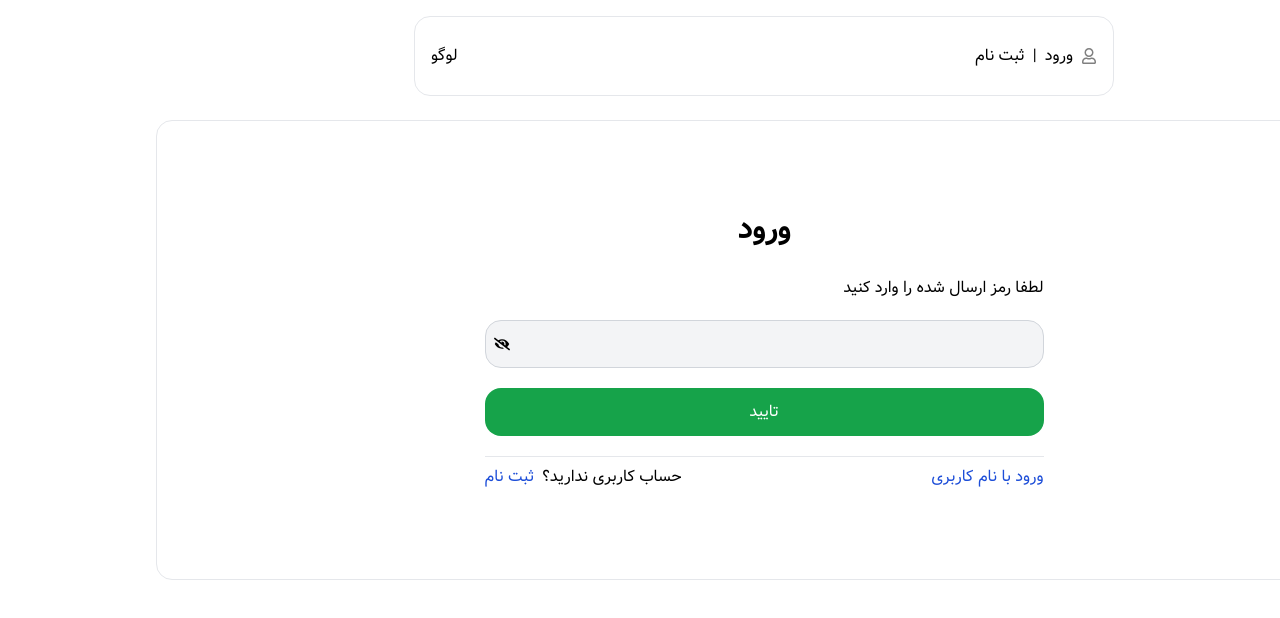
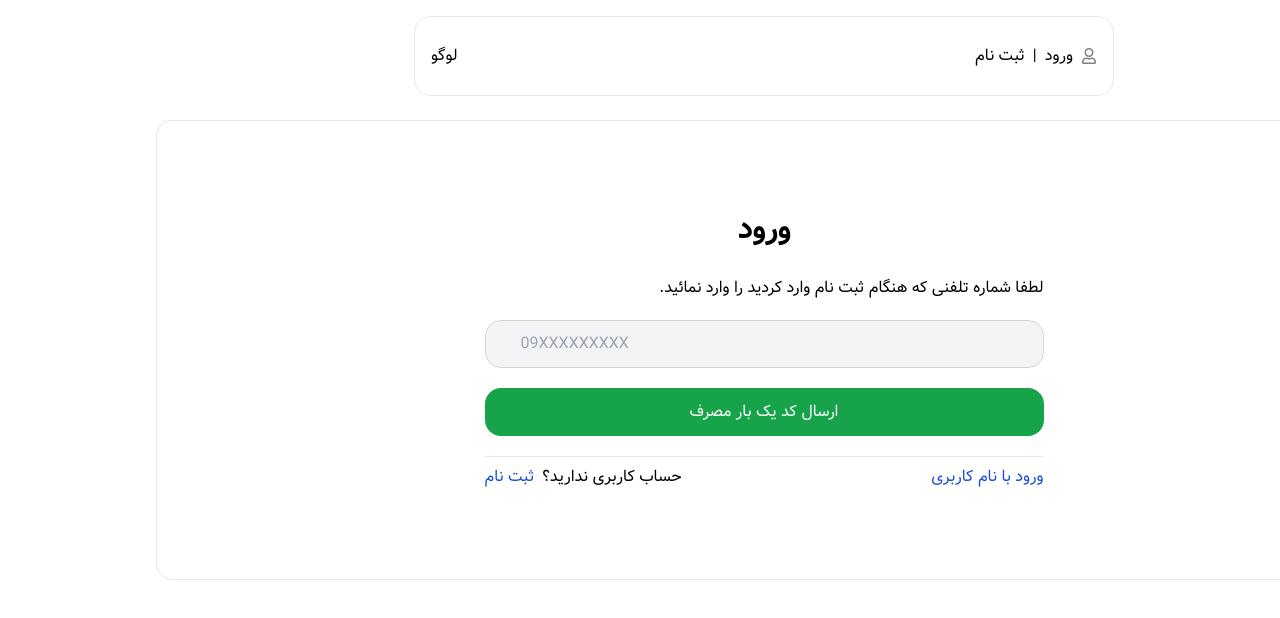
Before and after one commit to pilentboy/charitable-organization, a React (Vite) app: page /login-otp in a window 1280 px wide. Shown: the top 618 px of the page. Built offline with nearby package versions, Linux system fonts and the light colour scheme.

Commit message:
refactor LoginOTP

```diff
--- a/src/App.tsx
+++ b/src/App.tsx
@@ -23,7 +23,9 @@ const App = () => {
                 <Route index element={<Profile />} />
               </Route>
               <Route path="login" element={<Login />} />
+
               <Route path="login-otp" element={<LoginOTP />} />
+
 
               <Route path="register" element={<Register />} />
               <Route path="about-us" element={<AboutUs />} />
--- a/src/pages/LoginOTP.tsx
+++ b/src/pages/LoginOTP.tsx
@@ -1,45 +1,52 @@
+import { useState } from "react";
 import { useForm } from "react-hook-form";
+import { Link } from "react-router";
 import { FaEye, FaEyeSlash } from "react-icons/fa";
-import { Link } from "react-router";
-import { useState } from "react";
-
 
 const LoginOTP = () => {
-  const { register, handleSubmit } = useForm();
+  const phoneForm = useForm(); // Form for phone number
+  const otpForm = useForm(); // Form for OTP
+  const [OTPSent, setOTPSent] = useState<boolean>(false);
   const [otpType, setOTPType] = useState<string>("password");
 
-  const onSubmit = (data: any) => {
-    console.log(data);
+  const handleSendOTP = (data: any) => {
+    console.log("Phone Data Submitted:", data);
+    setOTPSent(true);
+  };
+
+  const handleCheckOTP = (data: any) => {
+    console.log("OTP Data Submitted:", data);
+    alert("Verification Successful!");
   };
 
   return (
-    <section className="h-screen sm:h-full flex justify-center items-center  ">
-      <div className="w-full h-[400px]  flex items-center justify-center border rounded-2xl overflow-hidden sm:h-[460px]">
+    <section className="h-screen sm:h-full flex justify-center items-center">
+      <div className="w-full h-[400px] flex items-center justify-center border rounded-2xl overflow-hidden sm:h-[460px]">
+        {OTPSent ? (
+          // Assign a unique key to ensure React fully unmounts and remounts the form
           <form
-          onSubmit={handleSubmit(onSubmit)}
-          className="w-full  py-8 px-6 flex flex-col gap-8 mx-auto lg:w-1/2 sm:gap-5 "
+            key="otp-form"
+            onSubmit={otpForm.handleSubmit(handleCheckOTP)}
+            className="w-full py-8 px-6 flex flex-col gap-8 mx-auto lg:w-1/2 sm:gap-5"
           >
             <h1 className="text-3xl font-bold mb-2 text-center">ورود</h1>
-          <label htmlFor="otp">لطفا رمز ارسال شده را وارد کنید</label>
+            <label htmlFor="otp_input">لطفا رمز ارسال شده را وارد کنید</label>
             <div className="flex justify-between items-center border border-gray-300 bg-gray-100 rounded-2xl h-12 p-2 duration-200 focus:border-gray-800">
               <input
-              {...register("otp")}
-              name="otp"
+                {...otpForm.register("otp")}
+                id="otp_input"
                 autoFocus
                 required
-              id="otp"
                 type={otpType}
                 className="w-[90%] h-full bg-transparent outline-none border-none"
               />
               <button
                 type="button"
-              onClick={() => {
-                if (otpType === "password") {
-                  setOTPType("text");
-                } else {
-                  setOTPType("password");
+                onClick={() =>
+                  setOTPType((prev) =>
+                    prev === "password" ? "text" : "password"
+                  )
                 }
-              }}
               >
                 {otpType === "text" ? <FaEye /> : <FaEyeSlash />}
               </button>
@@ -61,6 +68,45 @@ const LoginOTP = () => {
               </div>
             </div>
           </form>
+        ) : (
+          <form
+            key="phone-form"
+            onSubmit={phoneForm.handleSubmit(handleSendOTP)}
+            className="w-full py-8 px-6 flex flex-col gap-8 mx-auto lg:w-1/2 sm:gap-5"
+          >
+            <h1 className="text-3xl font-bold mb-2 text-center">ورود</h1>
+            <label htmlFor="phone_input">
+              لطفا شماره تلفنی که هنگام ثبت نام وارد کردید را وارد نمائید.
+            </label>
+            <div className="flex justify-between items-center border border-gray-300 bg-gray-100 rounded-2xl h-12 p-2 duration-200 focus:border-gray-800">
+              <input
+                {...phoneForm.register("phone_number")}
+                id="phone_input"
+                placeholder="09XXXXXXXXX"
+                autoFocus
+                required
+                type="tel"
+                className="w-[95%] h-full bg-transparent outline-none border-none"
+              />
+            </div>
+
+            <button className="w-full h-12 bg-green-600 rounded-2xl duration-200 text-white hover:opacity-90">
+              ارسال کد یک بار مصرف
+            </button>
+
+            <div className="flex flex-col gap-4 items-center justify-between w-full border-t pt-2 sm:flex-row sm:gap-0">
+              <Link to="/login" className=" text-blue-700">
+                ورود با نام کاربری
+              </Link>
+              <div className="flex gap-2">
+                حساب کاربری ندارید؟
+                <Link to="/register" className=" text-blue-700">
+                  ثبت نام
+                </Link>
+              </div>
+            </div>
+          </form>
+        )}
       </div>
     </section>
   );
--- /dev/null
+++ b/src/pages/OTPForm.tsx
@@ -0,0 +1,68 @@
+import { useForm } from "react-hook-form";
+import { FaEye, FaEyeSlash } from "react-icons/fa";
+import { Link } from "react-router";
+import { useState } from "react";
+
+const OTPForm = () => {
+  const { register, handleSubmit } = useForm();
+  const [otpType, setOTPType] = useState<string>("password");
+
+  const onSubmit = (data: any) => {
+    console.log(data);
+  };
+
+  return (
+    <section className="h-screen sm:h-full flex justify-center items-center  ">
+      <div className="w-full h-[400px]  flex items-center justify-center border rounded-2xl overflow-hidden sm:h-[460px]">
+        <form
+          onSubmit={handleSubmit(onSubmit)}
+          className="w-full  py-8 px-6 flex flex-col gap-8 mx-auto lg:w-1/2 sm:gap-5 "
+        >
+          <h1 className="text-3xl font-bold mb-2 text-center">ورود</h1>
+          <label htmlFor="otp">لطفا رمز ارسال شده را وارد کنید</label>
+          <div className="flex justify-between items-center border border-gray-300 bg-gray-100 rounded-2xl h-12 p-2 duration-200 focus:border-gray-800">
+            <input
+              {...register("otp")}
+              name="otp"
+              autoFocus
+              required
+              id="otp"
+              type={otpType}
+              className="w-[90%] h-full bg-transparent outline-none border-none"
+            />
+            <button
+              type="button"
+              onClick={() => {
+                if (otpType === "password") {
+                  setOTPType("text");
+                } else {
+                  setOTPType("password");
+                }
+              }}
+            >
+              {otpType === "text" ? <FaEye /> : <FaEyeSlash />}
+            </button>
+          </div>
+
+          <button className="w-full h-12 bg-green-600 rounded-2xl duration-200 text-white hover:opacity-90">
+            تایید
+          </button>
+
+          <div className="flex flex-col gap-4 items-center justify-between w-full border-t pt-2 sm:flex-row sm:gap-0">
+            <Link to="/login" className=" text-blue-700">
+              ورود با نام کاربری
+            </Link>
+            <div className="flex gap-2">
+              حساب کاربری ندارید؟
+              <Link to="/register" className=" text-blue-700">
+                ثبت نام
+              </Link>
+            </div>
+          </div>
+        </form>
+      </div>
+    </section>
+  );
+};
+
+export default OTPForm;
--- a/src/pages/Register.tsx
+++ b/src/pages/Register.tsx
@@ -108,6 +108,7 @@ const Register = () => {
             <input
               {...register("phoneNumber")}
               id="phoneNumber"
+              placeholder="09XXXXXXXXX"
               required
               type="tel"
               className="border border-gray-300 bg-gray-100 outline-none rounded-2xl h-12 p-2 duration-200 focus:border-gray-800"
```
Lines whose indentation alone changed are shown as unchanged.
